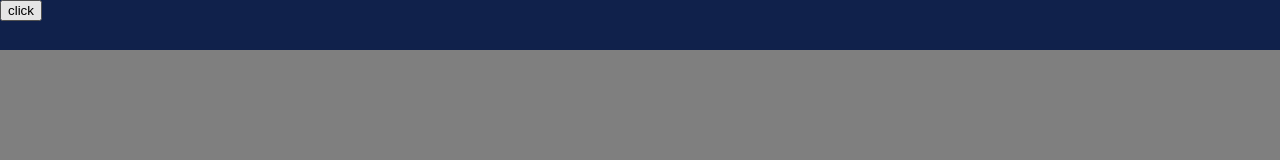
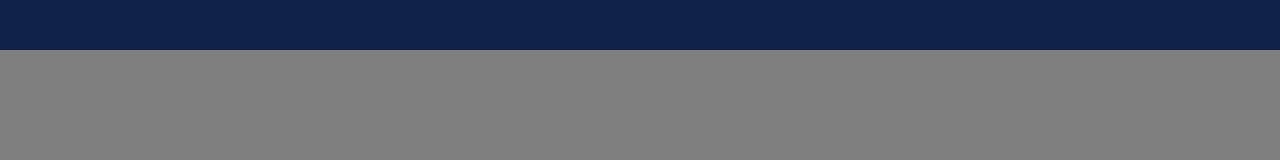
Before and after one commit to abhilashAntony/Reusable-Components, an Angular app: page /bottom-sheet in a window 1280 px wide. Shown: the top 160 px of the page. Built offline with nearby package versions, Linux system fonts and the light colour scheme.

Commit message:
Close bottom-sheet when clicking on backdrop

```diff
--- a/src/app/app.module.ts
+++ b/src/app/app.module.ts
@@ -10,6 +10,7 @@ import { MainPageComponent } from './main-page/main-page.component';
 import { MainNavigationComponent } from './main-navigation/main-navigation.component';
 import { FormsModule } from '@angular/forms';
 import { TimerComponent } from './count-down-timer/timer/timer.component';
+import { ClickTriggerDirective } from './shared-directives/click-trigger/click-trigger.directive';
 
 @NgModule({
   declarations: [
@@ -18,7 +19,8 @@ import { TimerComponent } from './count-down-timer/timer/timer.component';
     CountDownTimerComponent,
     MainPageComponent,
     MainNavigationComponent,
-    TimerComponent
+    TimerComponent,
+    ClickTriggerDirective
   ],
   imports: [
     BrowserModule,
--- a/src/app/bottom-sheet/bottom-sheet.component.css
+++ b/src/app/bottom-sheet/bottom-sheet.component.css
@@ -7,6 +7,7 @@
     left: 0;
     right: 0;
     background-color: rgb(0, 0, 0, 0.5);
+    z-index: 9;
 }
 
 .bottom-sheet__element {
@@ -14,7 +15,8 @@
     min-height: 200px;
     border: 1px solid #BCBCBC;
     background-color: #FFFFFF;
-    position: absolute;
+    position: fixed;
     left: 50%;
     top: 100%;
+    z-index: 100;
 }
--- a/src/app/bottom-sheet/bottom-sheet.component.html
+++ b/src/app/bottom-sheet/bottom-sheet.component.html
@@ -1,4 +1,5 @@
-<div class="bottom-sheet--overlay">
-    <button (click)="toggleLoadPage()">click</button>
-    <div class="bottom-sheet__element" [@bottomSheetLoad]="loadPage"></div>
-</div>
+<div class="bottom-sheet--overlay" (click)="closePage()"></div>
+<ng-container *ngTemplateOutlet="bottomSheetRef"></ng-container>
+<ng-template #bottomSheetRef>
+    <div class="bottom-sheet__element" [@bottomSheetLoad]="pageState"></div>
+</ng-template>
--- a/src/app/bottom-sheet/bottom-sheet.component.ts
+++ b/src/app/bottom-sheet/bottom-sheet.component.ts
@@ -1,4 +1,4 @@
-import { AfterViewInit, Component, OnInit } from '@angular/core';
+import { AfterViewInit, Component, EventEmitter, OnInit, Output } from '@angular/core';
 import { trigger, state, style, animate, transition } from '@angular/animations';
 
 @Component({
@@ -14,29 +14,32 @@ import { trigger, state, style, animate, transition } from '@angular/animations'
         transform: 'translate(-50%, -100%)'
       })),
       transition('closed => opened', [
-        animate('200ms ease-in')
+        animate('250ms ease-out')
       ]),
       transition('opened => closed', [
-        animate('200ms ease-in')
+        animate('350ms ease-in')
       ])
     ])
   ]
 })
 export class BottomSheetComponent implements OnInit, AfterViewInit {
-  loadPage = 'closed';
+  @Output() bottomSheetClosed = new EventEmitter();
+  pageState = 'closed';
   constructor() { }
 
   ngOnInit(): void {
+    console.log('something')
   }
 
   ngAfterViewInit(): void {
     setTimeout(() => {
-      this.loadPage = 'opened';
+      this.pageState = 'opened';
     }, 200)
   }
 
-  toggleLoadPage(): void {
-    this.loadPage = this.loadPage === 'opened' ? 'closed' : 'opened'
+  closePage(): void {
+    this.pageState = 'closed';
+    this.bottomSheetClosed.emit('closed');
   }
 
 }
--- /dev/null
+++ b/src/app/shared-directives/click-trigger/click-trigger.directive.ts
@@ -0,0 +1,17 @@
+import { Directive, EventEmitter, HostListener, Output } from '@angular/core';
+
+@Directive({
+  selector: '[appClickTrigger]'
+})
+export class ClickTriggerDirective {
+  @Output() elementClicked = new EventEmitter();
+
+  @HostListener('click', ['$event'])
+  closeBottomSheet(event: Event): void {
+    // this.loadPage = 'closed';
+    console.log(event.target);
+    this.elementClicked.emit('clicked');
+  }
+  constructor() { }
+
+}
```
Also changed, not shown: 1 other file (tests, documents, lock files or other folders).
